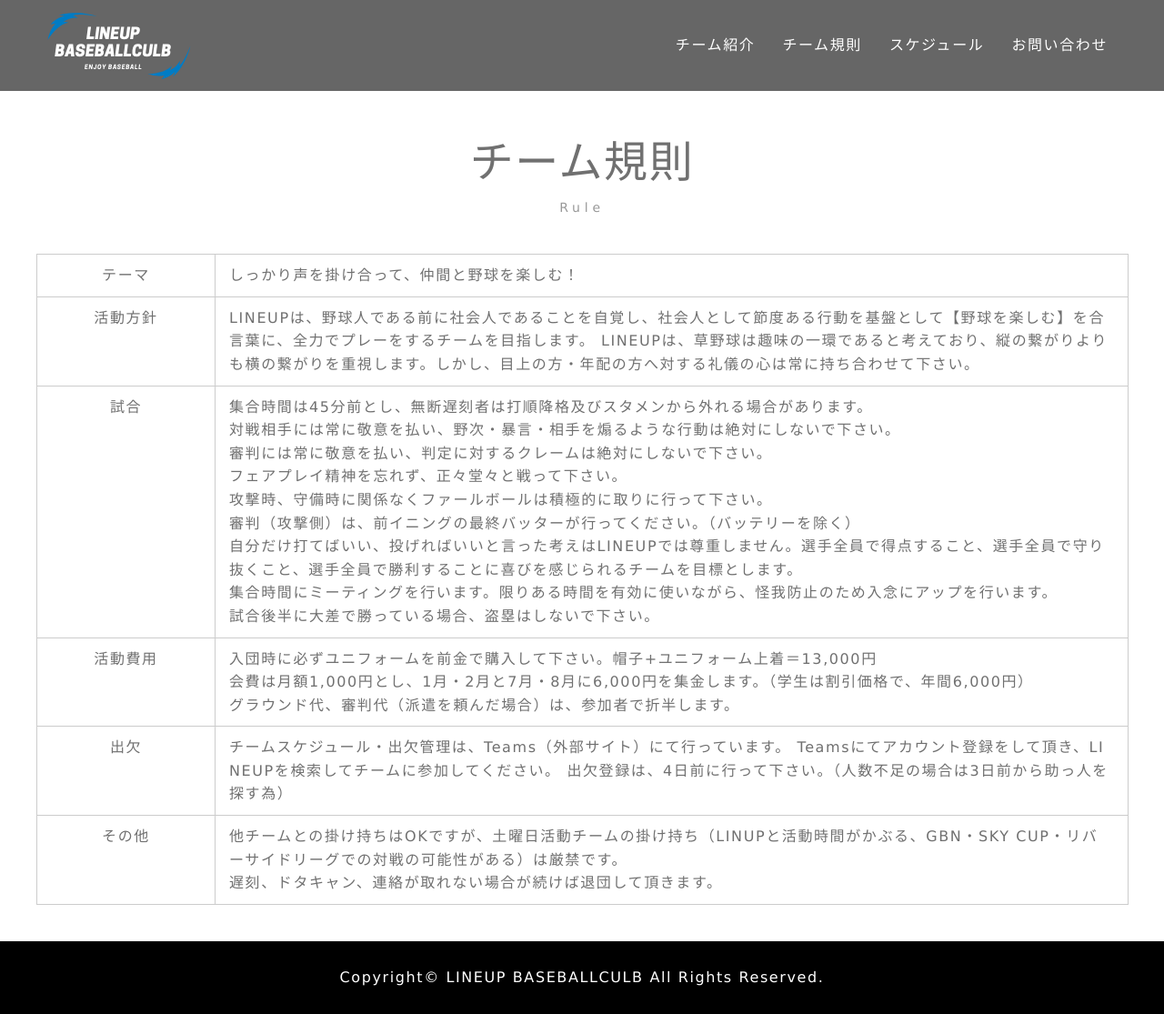
After one commit to shimanamisan/lineup, a PHP site: page /rule.html in a window 1280 px wide. The commit adds this page. Shown: the whole page at 91% size. Run offline with PHP 8.4, Linux system fonts and the light colour scheme; some libraries are stand-ins or nearby versions.

Commit message:
スタイリング修正

```diff
--- a/gulpfile.js
+++ b/gulpfile.js
@@ -71,7 +71,7 @@ const browserSyncOption = {
   port: 8080,
   server: {
     baseDir: "./", // 対象ディレクトリ
-    index: "index.html", // 対象ファイル
+    index: "rule.html", // 対象ファイル
   },
   reloadOnRestart: true,
 };
--- /dev/null
+++ b/rule.html
@@ -0,0 +1,163 @@
+<!DOCTYPE html>
+<html lang="ja">
+  <head>
+    <meta charset="UTF-8" />
+    <meta name="viewport" content="width=device-width, initial-scale=1.0" />
+    <link
+      href="https://fonts.googleapis.com/css2?family=Libre+Caslon+Text&display=swap"
+      rel="stylesheet"
+    />
+    <link
+      href="https://use.fontawesome.com/releases/v5.8.2/css/all.css"
+      rel="stylesheet"
+    />
+    <link rel="stylesheet" href="dist/css/style.css" />
+    <title>LINEUP BASEBALLCULB</title>
+  </head>
+  <body>
+    <header class="l-header js-scroll-trigger p-rule__header">
+      <h1 class="p-header__logo">
+        <a href="#"
+          ><img
+            src="./dist/img/LNIEUP.png"
+            class="p-header__logo__img js-p-header__logo"
+            alt=""
+        /></a>
+      </h1>
+      <div id="js-spmenu-trigger" class="p-header__spmenu">
+        <span></span>
+        <span></span>
+        <span></span>
+      </div>
+      <nav id="js-nav-trigger" class="p-header p-header__nav">
+        <ul class="p-header__list">
+          <li class="p-header__item"><a href="">チーム紹介</a></li>
+          <li class="p-header__item"><a href="">チーム規則</a></li>
+          <li class="p-header__item"><a href="">スケジュール</a></li>
+          <li class="p-header__item"><a href="">お問い合わせ</a></li>
+        </ul>
+      </nav>
+    </header>
+
+    <main class="l-main__rule u-inner">
+      <section class="p-rule">
+        <h2 class="c-title">
+          チーム規則
+
+          <span class="c-title__sub">Rule</span>
+        </h2>
+        <table class="p-rule p-rule__table">
+          <tbody>
+            <tr>
+              <th>
+                <p>テーマ</p>
+              </th>
+              <td>
+                <p>しっかり声を掛け合って、仲間と野球を楽しむ！</p>
+              </td>
+            </tr>
+            <tr>
+              <th>
+                <p>活動方針</p>
+              </th>
+              <td>
+                <p>
+                  LINEUPは、野球人である前に社会人であることを自覚し、社会人として節度ある行動を基盤として【野球を楽しむ】を合言葉に、全力でプレーをするチームを目指します。
+                  LINEUPは、草野球は趣味の一環であると考えており、縦の繋がりよりも横の繋がりを重視します。しかし、目上の方・年配の方へ対する礼儀の心は常に持ち合わせて下さい。
+                </p>
+              </td>
+            </tr>
+            <tr>
+              <th>
+                <p>試合</p>
+              </th>
+              <td>
+                <ul>
+                  <li>
+                    集合時間は45分前とし、無断遅刻者は打順降格及びスタメンから外れる場合があります。
+                  </li>
+                  <li>
+                    対戦相手には常に敬意を払い、野次・暴言・相手を煽るような行動は絶対にしないで下さい。
+                  </li>
+                  <li>
+                    審判には常に敬意を払い、判定に対するクレームは絶対にしないで下さい。
+                  </li>
+                  <li>
+                    フェアプレイ精神を忘れず、正々堂々と戦って下さい。
+                  </li>
+                  <li>
+                    攻撃時、守備時に関係なくファールボールは積極的に取りに行って下さい。
+                  </li>
+                  <li>
+                    審判（攻撃側）は、前イニングの最終バッターが行ってください。（バッテリーを除く）
+                  </li>
+                  <li>
+                    自分だけ打てばいい、投げればいいと言った考えはLINEUPでは尊重しません。選手全員で得点すること、選手全員で守り抜くこと、選手全員で勝利することに喜びを感じられるチームを目標とします。
+                  </li>
+                  <li>
+                    集合時間にミーティングを行います。限りある時間を有効に使いながら、怪我防止のため入念にアップを行います。
+                  </li>
+                  <li>
+                    試合後半に大差で勝っている場合、盗塁はしないで下さい。
+                  </li>
+                </ul>
+              </td>
+            </tr>
+            <tr>
+              <th>
+                <p>活動費用</p>
+              </th>
+              <td>
+                <ul>
+                  <li>
+                    入団時に必ずユニフォームを前金で購入して下さい。帽子+ユニフォーム上着＝13,000円
+                  </li>
+                  <li>
+                    会費は月額1,000円とし、1月・2月と7月・8月に6,000円を集金します。（学生は割引価格で、年間6,000円）
+                  </li>
+                  <li>
+                    グラウンド代、審判代（派遣を頼んだ場合）は、参加者で折半します。
+                  </li>
+                </ul>
+              </td>
+            </tr>
+            <tr>
+              <th>
+                <p>出欠</p>
+              </th>
+              <td>
+                <p>
+                  チームスケジュール・出欠管理は、Teams（外部サイト）にて行っています。
+                  Teamsにてアカウント登録をして頂き、LINEUPを検索してチームに参加してください。
+                  出欠登録は、4日前に行って下さい。（人数不足の場合は3日前から助っ人を探す為）
+                </p>
+              </td>
+            </tr>
+            <tr>
+              <th>
+                <p>その他</p>
+              </th>
+              <td>
+                <ul>
+                  <li>
+                    他チームとの掛け持ちはOKですが、土曜日活動チームの掛け持ち（LINUPと活動時間がかぶる、GBN・SKY
+                    CUP・リバーサイドリーグでの対戦の可能性がある）は厳禁です。
+                  </li>
+                  <li>
+                    遅刻、ドタキャン、連絡が取れない場合が続けば退団して頂きます。
+                  </li>
+                </ul>
+              </td>
+            </tr>
+          </tbody>
+        </table>
+      </section>
+    </main>
+    <footer class="l-footer p-footer">
+      <p class="p-footer__text">
+        Copyright© LINEUP BASEBALLCULB All Rights Reserved.
+      </p>
+    </footer>
+    <script src="./dist/js/bundle.js"></script>
+  </body>
+</html>
--- a/src/scss/foundation/_base.scss
+++ b/src/scss/foundation/_base.scss
@@ -53,3 +53,9 @@ br {
     display: block;
   }
 }
+
+table {
+  border-collapse: collapse; // 隣接するボーダーを重ねて表示する
+  font-size: 100%;
+  border-spacing: 0;
+}
--- a/src/scss/layout/_main.scss
+++ b/src/scss/layout/_main.scss
@@ -1,3 +1,10 @@
 .l-main {
   width: 100%;
+
+  &__rule{
+    max-width: 1200px;
+    margin: 0 auto;
+    padding-top: 40px;
+    padding-bottom: 40px;
+  }
 }
--- a/src/scss/object/component/_subTitle.scss
+++ /dev/null
@@ -1,6 +0,0 @@
-.c-subTitle {
-  display: block;
-  font-size: $font-size_m;
-  color: #999;
-  letter-spacing: 0.3rem;
-}
--- /dev/null
+++ b/src/scss/object/component/_title.scss
@@ -0,0 +1,12 @@
+.c-title {
+  font-size: 3rem;
+  text-align: center;
+  margin-bottom: 40px;
+  &__sub {
+    display: block;
+    font-size: $font-size_m;
+    color: #999;
+    letter-spacing: 0.3rem;
+    text-align: center;
+  }
+}
--- a/src/scss/object/component/project/_news.scss
+++ b/src/scss/object/component/project/_news.scss
@@ -25,9 +25,6 @@
       font-size: 14px;
     }
   }
-  &__title {
-    font-size: 3rem;
-  }
   &__body {
     width: 90%;
     margin: 0 auto;
--- /dev/null
+++ b/src/scss/object/component/project/_rule.scss
@@ -0,0 +1,27 @@
+.p-rule {
+  &__header {
+    background-color: rgba(0, 0, 0, 0.6);
+    position: static;
+  }
+  &__table {
+
+    width: 100%;
+    border: 1px #ccc solid;
+    word-break: break-all;
+    padding: 10px 15px;
+    & th {
+      width: 165px;
+      text-align: center;
+      font-weight: normal;
+      border: 1px #ccc solid;
+      word-break: break-all;
+      padding: 10px 15px;
+    }
+    & td {
+      font-weight: normal;
+      border: 1px #ccc solid;
+      word-break: break-all;
+      padding: 10px 15px;
+    }
+  }
+}
--- a/src/scss/object/utility/_utility.scss
+++ b/src/scss/object/utility/_utility.scss
@@ -14,6 +14,10 @@
       clear: both;
       content: "";
     }
+  }
+  &-inner{
+    padding-right: 1%;
+    padding-left: 1%;
   }
 }
 
--- a/src/scss/style.scss
+++ b/src/scss/style.scss
@@ -18,7 +18,7 @@
  component
 ******************************/
 @import "object/component/homeContainer";
-@import "object/component/subTitle";
+@import "object/component/title";
 @import "object/component/animate";
 
 /*****************************
@@ -31,6 +31,7 @@
 @import "object/component/project/mainVisual";
 @import "object/component/project/homeCategory";
 @import "object/component/project/slider";
+@import "object/component/project/rule";
 
 /*****************************
  utility
```
Also changed, not shown: index.html (+20 -11 lines), dist/css/style.css.
